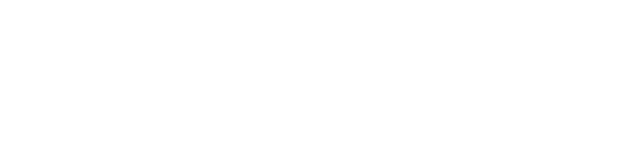
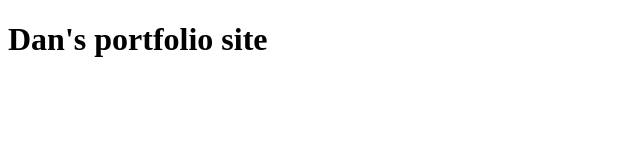
Before and after one commit to Dansealy5/my-portfolio, a plain HTML site: page index.html in a window 1280 px wide. Shown: the whole page, without its empty margins (0-640 px from the left). Drawn offline with Linux system fonts and the light colour scheme.

Commit message:
work on index.html

```diff
--- a/index.html
+++ b/index.html
@@ -6,6 +6,6 @@
     <title>Document</title>
 </head>
 <body>
-
+    <h1>Dan's portfolio site</h1>
 </body>
 </html>
```
